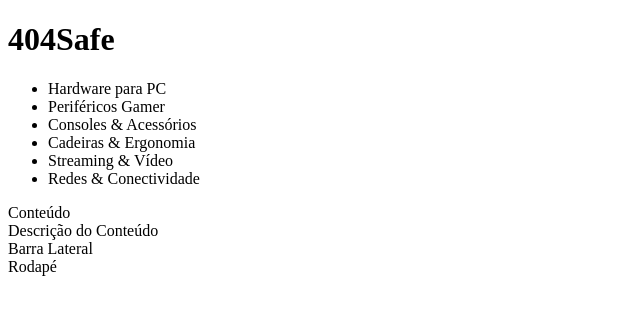
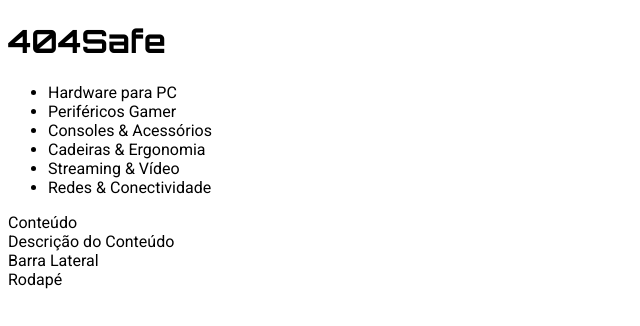
Before and after one commit to davidsena000/404Safe, a plain HTML site: page index.html in a window 1280 px wide. Shown: the whole page, without its empty margins (0-640 px from the left). Drawn offline with Linux system fonts and the light colour scheme.

Commit message:
FONTESeESTILIZAÇÃO

```diff
--- a/index.html
+++ b/index.html
@@ -7,6 +7,9 @@
         <meta name="keywords" content="consultor tech, comparador de preços gamer, análise produtos tech, montar pc gamer barato, melhor placa de vídeo 2024">
         <meta name="autor" content="David Sena"/>
         <link rel="stylesheet" text="text/css" href="style.css"/>
+        <link rel="preconnect" href="https://fonts.googleapis.com">
+        <link rel="preconnect" href="https://fonts.gstatic.com" crossorigin>
+        <link href="https://fonts.googleapis.com/css2?family=Orbitron:wght@500;700&family=Roboto:wght@400;500&display=swap" rel="stylesheet">
     </head>
     <body>
         <header>
--- a/style.css
+++ b/style.css
@@ -0,0 +1,7 @@
+h1, h2, h3 {
+    font-family: 'Orbitron', sans-serif;
+    font-weight: 700;
+  }
+  body, p, a {
+    font-family: 'Roboto', sans-serif;
+  }
```
